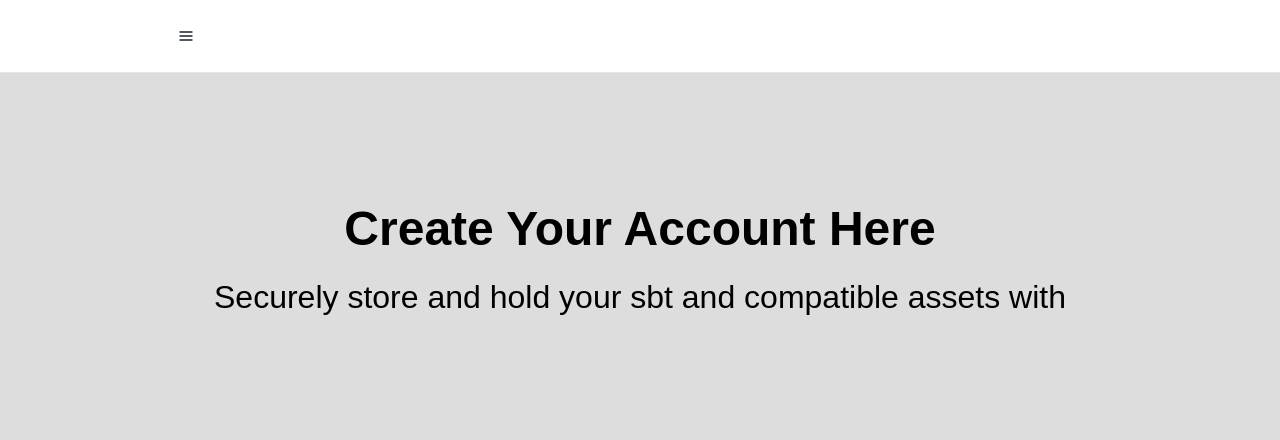
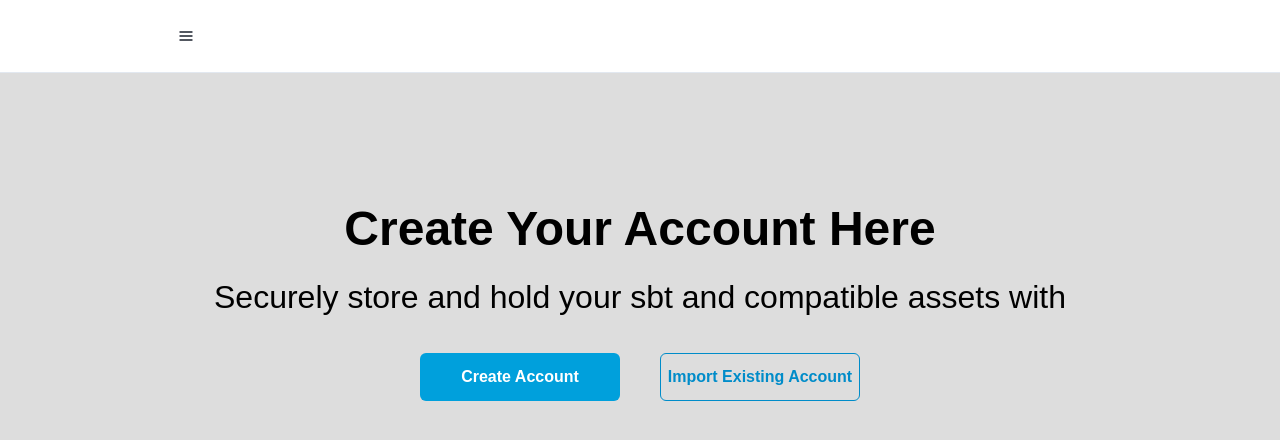
Before and after one commit to Hi-Block/Kobak_hackathon, a Next.js app: page / in a window 1280 px wide. Shown: the top 440 px of the page. Built offline with nearby package versions, Linux system fonts and the light colour scheme.

Commit message:
refactor: create account page add

```diff
--- a/src/components/create/CreateAccount.js
+++ b/src/components/create/CreateAccount.js
@@ -47,6 +47,34 @@ function CreateAccount(props) {
             >
               Securely store and hold your sbt and compatible assets with
             </Text>
+
+            <Stack
+              direction="row"
+              alignSelf="center"
+              alignItems="center"
+              pt="6"
+            >
+              <ButtonGroup spacing={10}>
+                <Button
+                  colorScheme="linkedin"
+                  variant="solid"
+                  size="md"
+                  height="48px"
+                  width="200px"
+                >
+                  Create Account
+                </Button>
+                <Button
+                  colorScheme="linkedin"
+                  variant="outline"
+                  size="md"
+                  height="48px"
+                  width="200px"
+                >
+                  Import Existing Account
+                </Button>
+              </ButtonGroup>
+            </Stack>
           </VStack>
         </Box>
       </Box>
```
